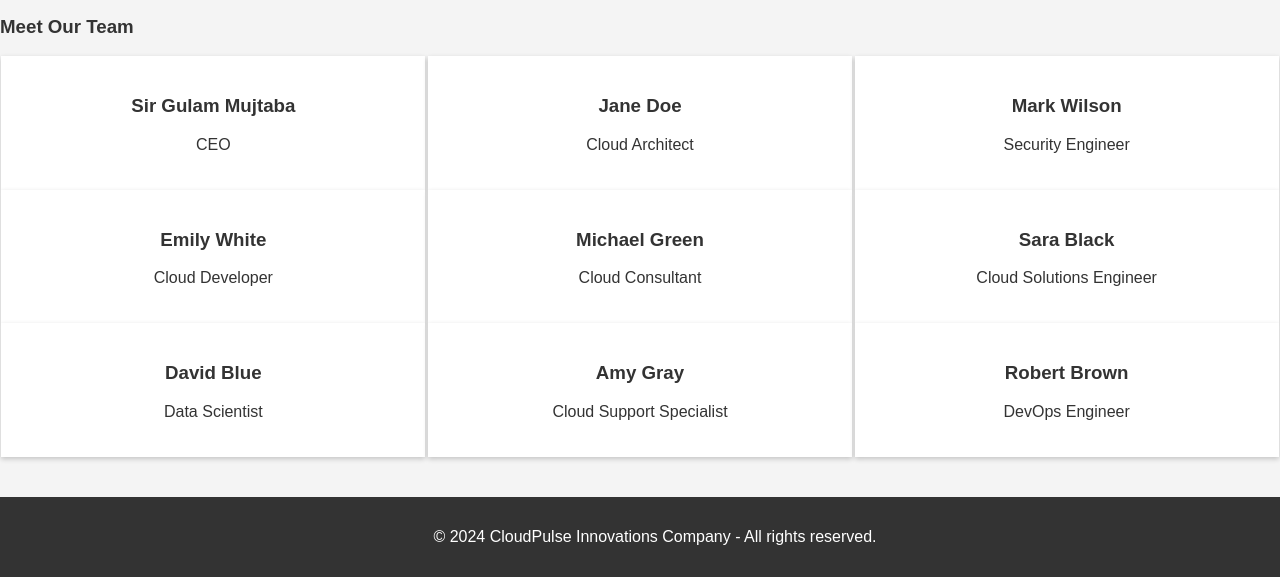
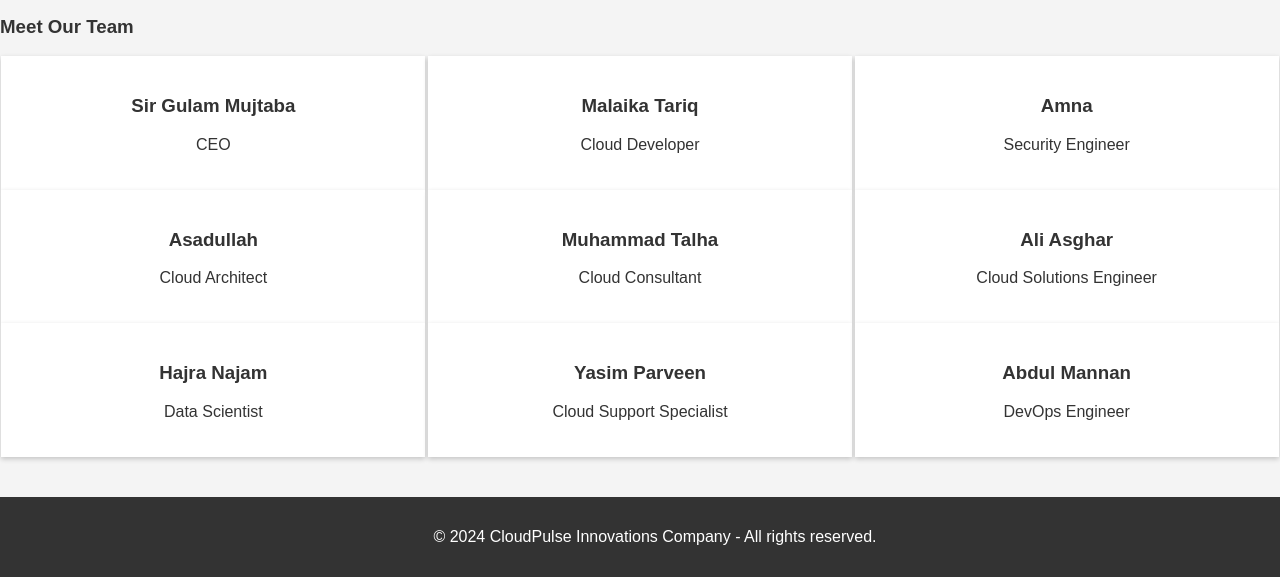
Before and after one commit to talha-corvit/Cloudpuls-Innovation, a plain HTML site: page aboutus.html in a window 1280 px wide. Shown: the part 301-878 px from the top of the page. Drawn offline with Linux system fonts and the light colour scheme.

Commit message:
Update aboutus.html

```diff
--- a/aboutus.html
+++ b/aboutus.html
@@ -31,35 +31,35 @@
             <p>CEO</p>
         </div>
         <div class="employee">
-            <h3>Jane Doe</h3>
+            <h3>Malaika Tariq</h3>
+            <p>Cloud Developer</p>
+        </div>
+        <div class="employee">
+            <h3>Amna</h3>
+            <p>Security Engineer</p>
+        </div>
+        <div class="employee">
+            <h3>Asadullah</h3>
             <p>Cloud Architect</p>
         </div>
         <div class="employee">
-            <h3>Mark Wilson</h3>
-            <p>Security Engineer</p>
-        </div>
-        <div class="employee">
-            <h3>Emily White</h3>
-            <p>Cloud Developer</p>
-        </div>
-        <div class="employee">
-            <h3>Michael Green</h3>
+            <h3>Muhammad Talha</h3>
             <p>Cloud Consultant</p>
         </div>
         <div class="employee">
-            <h3>Sara Black</h3>
+            <h3>Ali Asghar</h3>
             <p>Cloud Solutions Engineer</p>
         </div>
         <div class="employee">
-            <h3>David Blue</h3>
+            <h3>Hajra Najam</h3>
             <p>Data Scientist</p>
         </div>
         <div class="employee">
-            <h3>Amy Gray</h3>
+            <h3>Yasim Parveen</h3>
             <p>Cloud Support Specialist</p>
         </div>
         <div class="employee">
-            <h3>Robert Brown</h3>
+            <h3>Abdul Mannan</h3>
             <p>DevOps Engineer</p>
         </div>
     </div>
```
